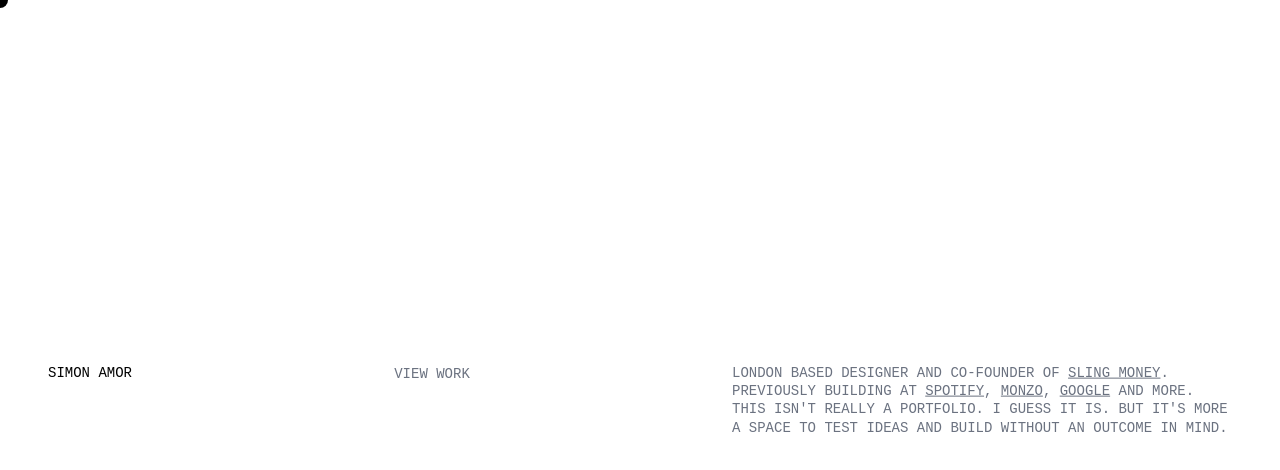
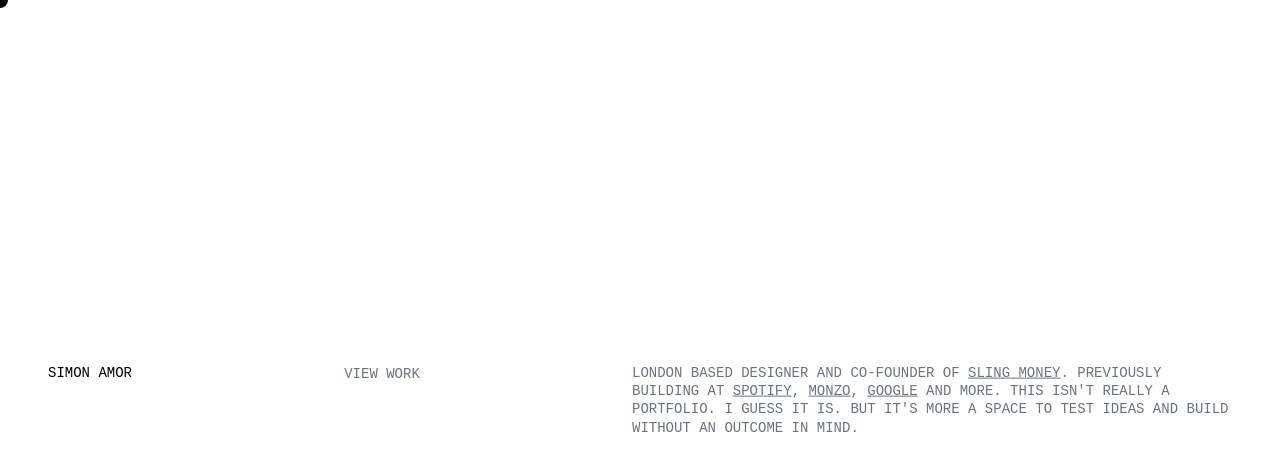
Before and after one commit to simonrramor/simons-portfolio, a Next.js app: page / in a window 1280 px wide. Shown: the top 470 px of the page. Built offline with nearby package versions, Linux system fonts and the light colour scheme.

Commit message:
Increase bio width to 600px

```diff
--- a/components/Header.module.css
+++ b/components/Header.module.css
@@ -40,7 +40,7 @@
 }
 
 .bio {
-  max-width: 500px;
+  max-width: 600px;
   display: flex;
   flex-direction: column;
   gap: 0.75rem;
```
